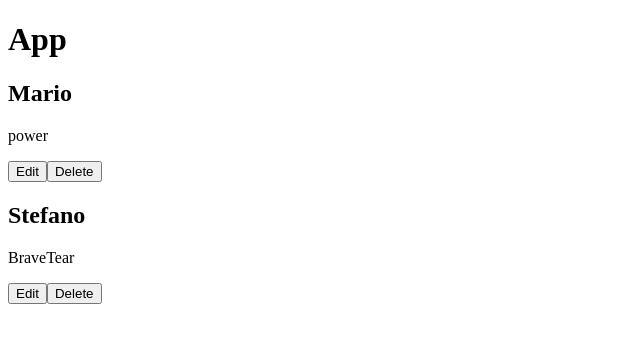
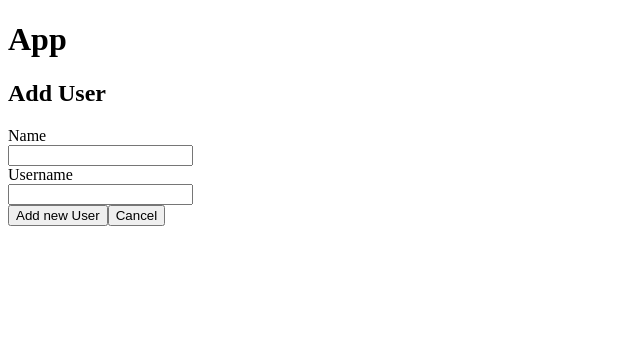
Before and after one commit to mmdw1976/crud-redux-toolkit, a React (Create React App) app: page /user/create in a window 1280 px wide. Shown: the top 342 px of the page, without its empty margins (0-640 px from the left). Built offline with nearby package versions, Linux system fonts and the light colour scheme.

Commit message:
added react-router-dom and setup app navigation

```diff
--- a/package.json
+++ b/package.json
@@ -10,6 +10,7 @@
     "react": "^17.0.2",
     "react-dom": "^17.0.2",
     "react-redux": "^7.2.5",
+    "react-router-dom": "^5.3.0",
     "react-scripts": "4.0.3",
     "uuid": "^8.3.2",
     "web-vitals": "^1.0.1"
--- a/src/App.js
+++ b/src/App.js
@@ -1,11 +1,18 @@
-import React from 'react'
+import React from 'react';
+import {Switch, Route} from 'react-router-dom';
+import AddUserForm from './components/forms/AddUserForm';
+import EditUserForm from './components/forms/EditUserForm';
 import UserList from './components/users/UserList';
 
 const App = () => {
     return (
         <div>
-            <h1>App</h1>
-            <UserList />
+        <h1>App</h1>
+        <Switch>
+            <Route path="/" exact component={UserList} />
+            <Route path="/user/create" component={AddUserForm} />
+            <Route path="/user/update" component={EditUserForm} />
+        </Switch>
         </div>
      );
 }
--- /dev/null
+++ b/src/components/forms/AddUserForm.js
@@ -0,0 +1,51 @@
+import React, {useState} from 'react';
+import {v4 as uuid} from 'uuid';
+import { useDispatch } from 'react-redux';
+import { addUser } from '../../slices/userSlice';
+import { useHistory } from 'react-router';
+
+const AddUserForm = () => {
+    const dispatch = useDispatch();
+    const history = useHistory();
+
+    const initialUser = {id: null, name: '', username: ''};
+
+    const [user, setUser] = useState(initialUser);
+
+    const handleInput = (e) => {
+        const {name, value} = e.target;
+
+        setUser({...user, [name]: value, id: uuid()});
+    }
+
+    const handleCancel = () => {
+        history.push('/');
+    }
+
+    const handleSubmit = (e) => {
+        e.preventDefault();
+        dispatch(addUser(user));
+        setUser(initialUser);
+        history.push('/');
+    }
+
+    return (
+        <div>
+            <h2>Add User</h2>
+            <form onSubmit={handleSubmit}>
+                <label htmlFor="name">Name</label>
+                <br />
+                <input type="text" name="name" id="name" value={user.name} onChange={handleInput} />
+                <br />
+                <label htmlFor="username">Username</label>
+                <br />
+                <input type="text" name="username" id="username" value={user.username} onChange={handleInput} />
+                <br />
+                <button>Add new User</button>
+                <button onClick={() => handleCancel()}>Cancel</button>
+            </form>
+        </div>
+     );
+}
+
+export default AddUserForm;
--- /dev/null
+++ b/src/components/forms/EditUserForm.js
@@ -0,0 +1,48 @@
+import React, {useState} from 'react';
+import { useSelector, useDispatch } from 'react-redux';
+import { cancelEdit, updateUser } from '../../slices/userSlice';
+import { useHistory } from 'react-router';
+
+const EditUserForm = () => {
+    const [user, setUser] =  useState(useSelector(state => state.userState.currentUser));
+    const dispatch = useDispatch();
+    const history = useHistory();
+
+    const handleInput = (e) => {
+        const {name, value} = e.target;
+
+        setUser({...user, [name]: value});
+    }
+
+    const handleCancel = () => {
+        dispatch(cancelEdit());
+
+        history.push('/');
+    }
+
+    const handleSubmit = (e) => {
+        e.preventDefault();
+
+        dispatch(updateUser(user));
+    }
+
+    return (
+        <div>
+            <h2>Edit User</h2>
+            <form onSubmit={handleSubmit}>
+                <label htmlFor="name">Name</label>
+                <br />
+                <input type="text" name="name" id="name" value={user.name} onChange={handleInput} />
+                <br />
+                <label htmlFor="username">Username</label>
+                <br />
+                <input type="text" name="username" id="username" value={user.username} onChange={handleInput} />
+                <br />
+                <button>Update</button>
+                <button onClick={() => handleCancel()}>Cancel</button>
+            </form>
+        </div>
+     );
+}
+
+export default EditUserForm;
--- a/src/components/users/UserItem.js
+++ b/src/components/users/UserItem.js
@@ -1,15 +1,27 @@
 import React from 'react';
 import { useDispatch } from 'react-redux';
 import { editUser, deleteUser } from '../../slices/userSlice';
+import { useHistory } from 'react-router';
 
 const UserItem = ({user}) => {
     const dispatch = useDispatch();
+    const history = useHistory();
+
+    const handleEdit = (user) => {
+        dispatch(editUser(user));
+        history.push('/user/update');
+    }
+
+    const handleDelete = (id) => {
+        dispatch(deleteUser(id));
+        history.push('/');
+    }
     return (
         <div className="user-card-container">
             <h2>{user.name}</h2>
             <p>{user.username}</p>
-            <button onClick={() => dispatch(editUser(user))}>Edit</button>
-            <button onClick={() => dispatch(deleteUser(user.id))}>Delete</button>
+            <button onClick={() => handleEdit(user)}>Edit</button>
+            <button onClick={() => handleDelete(user.id)}>Delete</button>
         </div>
      );
 }
--- a/src/components/users/UserList.js
+++ b/src/components/users/UserList.js
@@ -1,11 +1,18 @@
 import React from 'react'
 import { useSelector } from 'react-redux';
 import UserItem from './UserItem';
+import { useHistory } from 'react-router';
 
 const UserList = () => {
     const users = useSelector(state => state.userState.users);
+    const history = useHistory();
+
+    const handleCreateUser = () => {
+        history.push('/user/create')
+    }
     return (
         <div>
+            <button onClick={handleCreateUser}>Add new User</button>
             {users.map(user => {
                 return (
                     <UserItem key={user.id} user={user} />
--- a/src/index.js
+++ b/src/index.js
@@ -1,13 +1,17 @@
 import React from 'react';
 import ReactDOM from 'react-dom';
-import {Provider} from 'react-redux';
+import { Provider } from 'react-redux';
+import { BrowserRouter } from 'react-router-dom';
+
 import store from './store/store';
 
 import App from './App';
 
 ReactDOM.render(
-    <Provider store={store}>
-        <App />
-    </Provider>,
-    document.getElementById('root')
+  <Provider store={store}>
+    <BrowserRouter>
+      <App />
+    </BrowserRouter>
+  </Provider>,
+  document.getElementById('root')
 );
```
Also changed, not shown: 1 other file (tests, documents, lock files or other folders).
